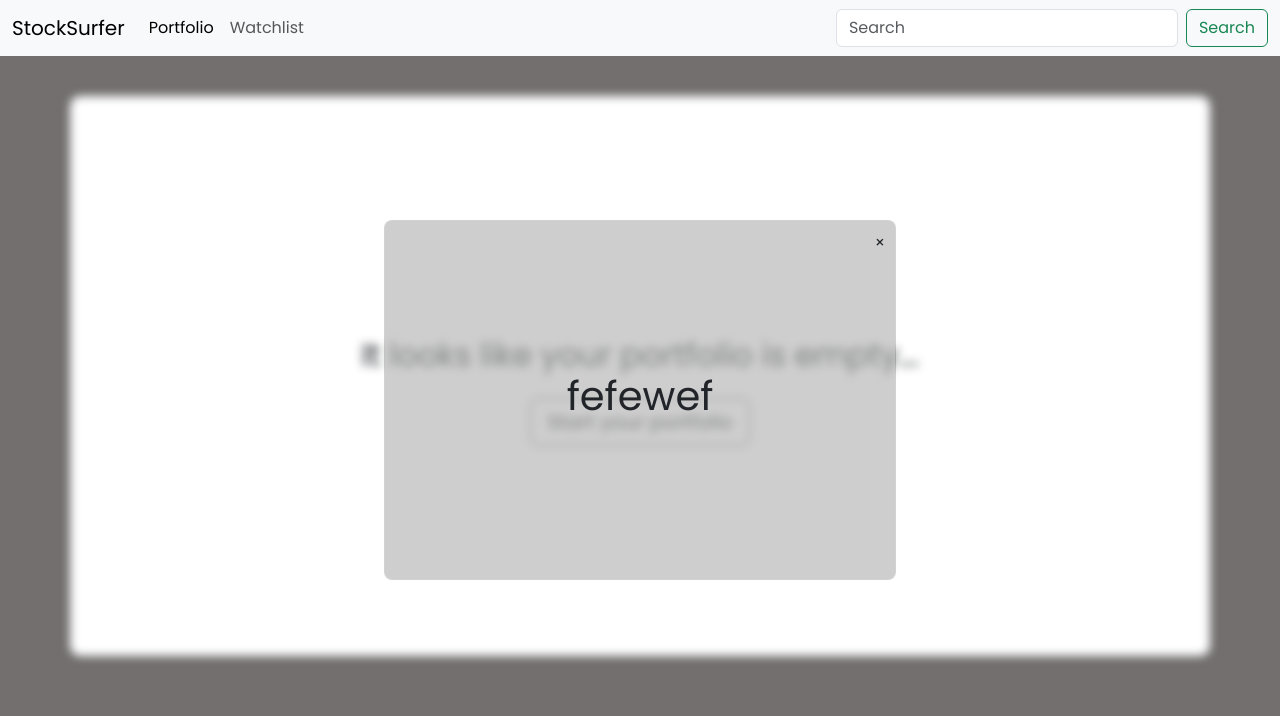
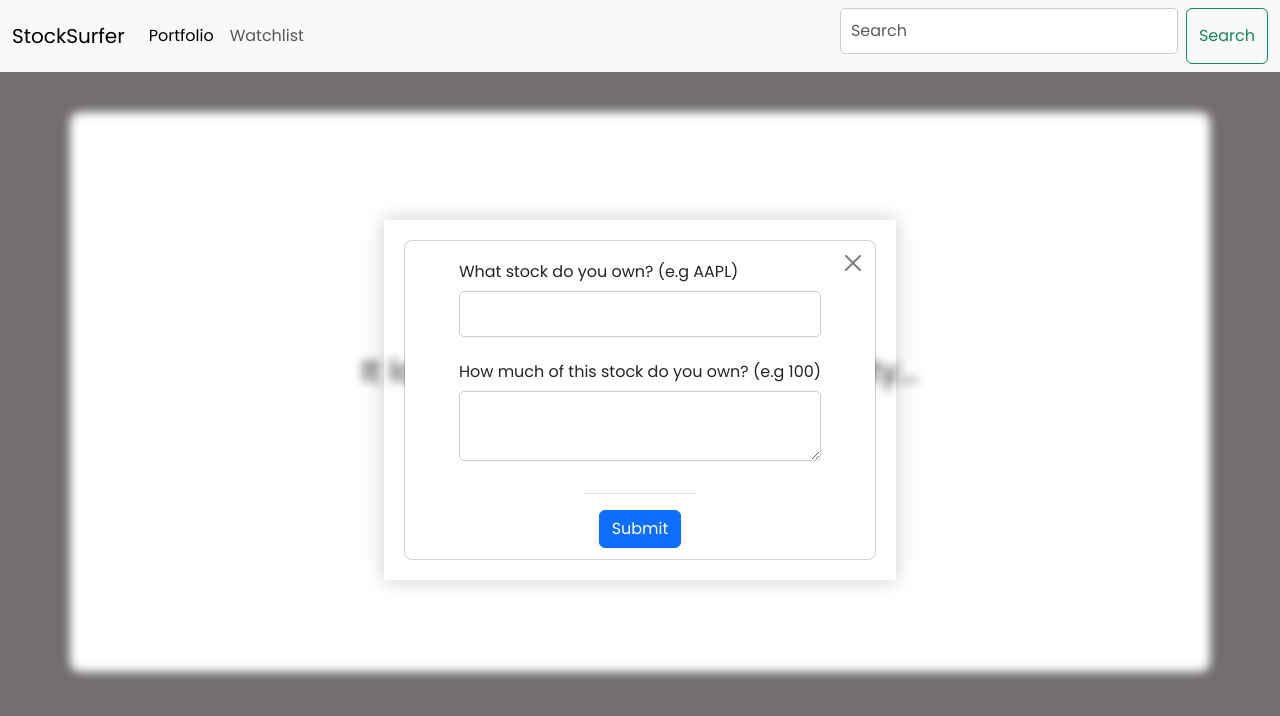
Before and after one commit to em2063/stock-tracker, a React (Vite) app in the folder stock-tracker/: page / in a window 1280 px wide. Both pictures are taken after a click on the button "Start your portfolio". Shown: the top 716 px of the page. Built offline with nearby package versions, Linux system fonts and the light colour scheme.

Commit message:
adds form to modal

```diff
--- a/stock-tracker/src/components/portfolio.jsx
+++ b/stock-tracker/src/components/portfolio.jsx
@@ -43,10 +43,32 @@ function Portfolio() {
       {modalOpen && (
         <div className="modal">
           <div className="modal-content">
-            <span className="close" onClick={closeModal}>
-              &times;
-            </span>
-            <h1>fefewef</h1>
+            <span className="close btn-close" onClick={closeModal}></span>
+            <div className="modal-body">
+              <form>
+                <div className="mb-3">
+                  <label for="recipient-name" className="col-form-label">
+                    What stock do you own? (e.g AAPL)
+                  </label>
+                  <input
+                    type="text"
+                    className="form-control"
+                    id="recipient-name"
+                  />
+                </div>
+                <div className="mb-3">
+                  <label for="message-text" className="col-form-label">
+                    How much of this stock do you own? (e.g 100)
+                  </label>
+                  <textarea class="form-control" id="message-text"></textarea>
+                </div>
+              </form>
+            </div>
+            <div class="modal-footer">
+              <button type="button" class="btn btn-primary">
+                Submit
+              </button>
+            </div>
           </div>
         </div>
       )}
--- a/stock-tracker/src/index.css
+++ b/stock-tracker/src/index.css
@@ -116,6 +116,9 @@ body {
   max-width: 40%;
   max-height: 45%;
   transform: translate(-50%, -50%);
+  box-shadow: 0 0 20px rgba(0, 0, 0, 0.2);
+  z-index: 1000;
+  padding: 20px;
 }
 
 .modal-content {
@@ -125,7 +128,8 @@ body {
   justify-content: center;
   align-items: center;
   transform: translate(-50%, -50%);
-  background-color: #b4b4b4a6;
+  background-color: #ffffff;
+  flex-direction: column;
 }
 
 .close {
@@ -134,3 +138,17 @@ body {
   right: 10px;
   cursor: pointer;
 }
+
+.modal-body {
+  display: flex;
+  align-items: center;
+}
+
+.form-control {
+  width: 100%;
+  padding: 10px;
+  margin-bottom: 10px;
+  border: 1px solid #ccc;
+  border-radius: 5px;
+  box-sizing: border-box;
+}
```
